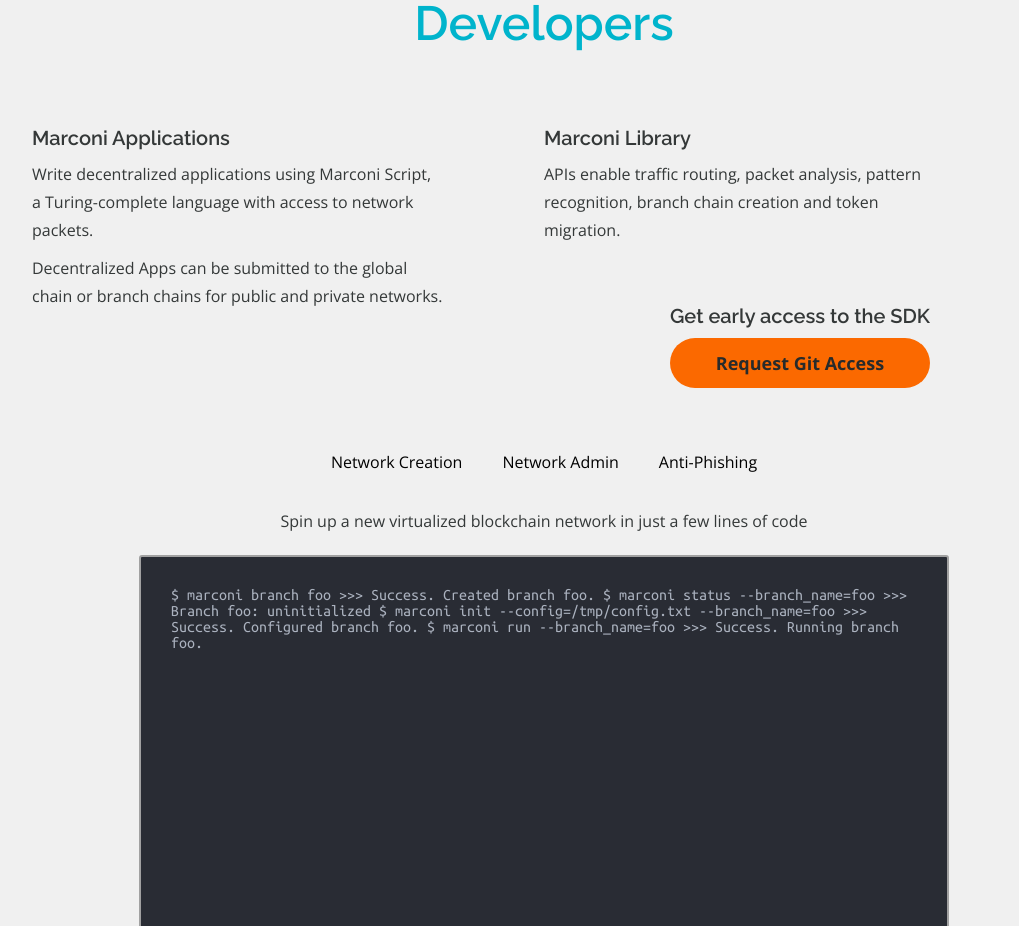
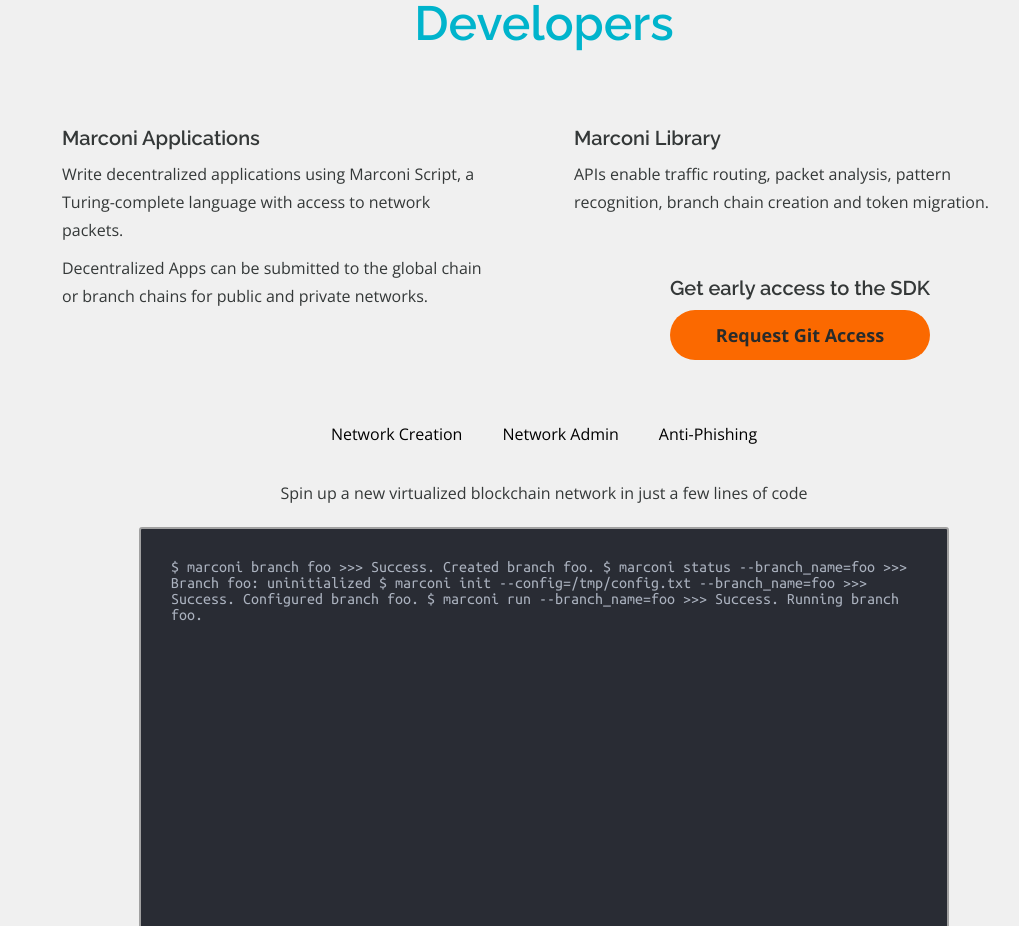
Before and after one commit to dalazaro-challenges/marconi, a React (Create React App) app: page / in a window 1280 px wide. Shown: the part 2860-3786 px from the top of the page, without its empty margins (96-1115 px from the left). Built offline with nearby package versions, Linux system fonts and the light colour scheme.

Commit message:
updated formatting and style

```diff
--- a/src/assets/styles/BodyContainer.css
+++ b/src/assets/styles/BodyContainer.css
@@ -118,6 +118,10 @@
   margin-bottom: 50px;
 }
 
+.dev-item {
+  padding-left: 30px;
+}
+
 .dev-h2 {
   font-family: 'Raleway', sans-serif;
   font-weight: 600;
@@ -131,7 +135,7 @@
   font-size: 16px;
   color: #343838;
   margin: 10px 0;
-  padding-right: 100px;
+  padding-right: 60px;
   line-height: 28px;
 }
 
--- a/src/components/body/BodyContainer.js
+++ b/src/components/body/BodyContainer.js
@@ -107,14 +107,18 @@ class BodyContainer extends Component {
 
             <div className="dev-container clearfix">
               <div className="floater float-left">
-                <h2 className="dev-h2">Marconi Applications</h2>
-                <p className="dev-p">Write decentralized applications using Marconi Script, a Turing-complete language with access to network packets.</p>
-                <p className="dev-p">Decentralized Apps can be submitted to the global chain or branch chains for public and private networks.</p>
+                <div className="dev-item">
+                  <h2 className="dev-h2">Marconi Applications</h2>
+                  <p className="dev-p">Write decentralized applications using Marconi Script, a Turing-complete language with access to network packets.</p>
+                  <p className="dev-p">Decentralized Apps can be submitted to the global chain or branch chains for public and private networks.</p>
+                </div>
               </div>
 
               <div className="floater float-right">
-                <h2 className="dev-h2">Marconi Library</h2>
-                <p className="dev-p">APIs enable traffic routing, packet analysis, pattern recognition, branch chain creation and token migration.</p>
+                <div className="dev-item">
+                  <h2 className="dev-h2">Marconi Library</h2>
+                  <p className="dev-p">APIs enable traffic routing, packet analysis, pattern recognition, branch chain creation and token migration.</p>
+                </div>
 
                 <div className="center-items">
                   <h2 className="dev-h2 dev-access">Get early access to the SDK</h2>
```
